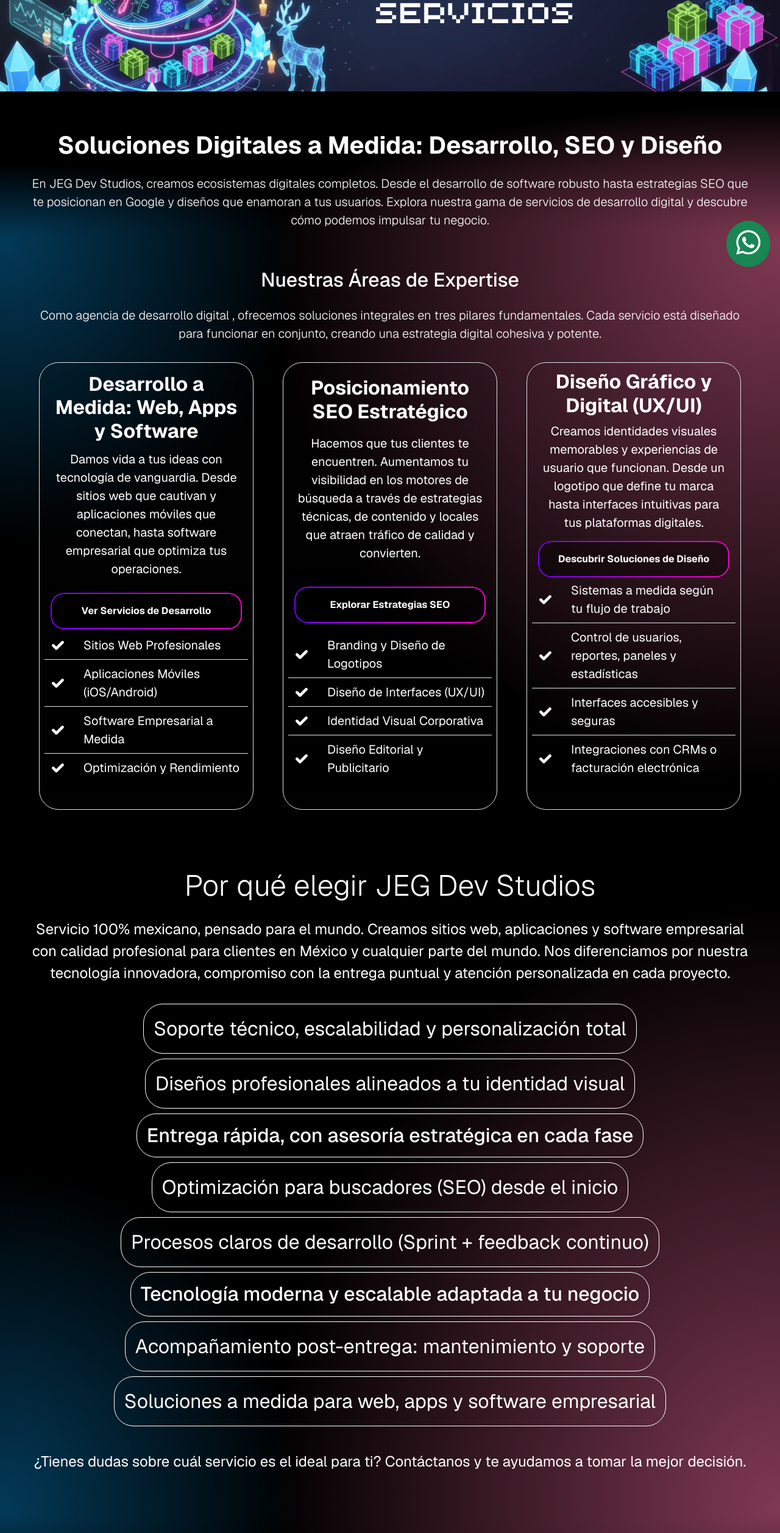
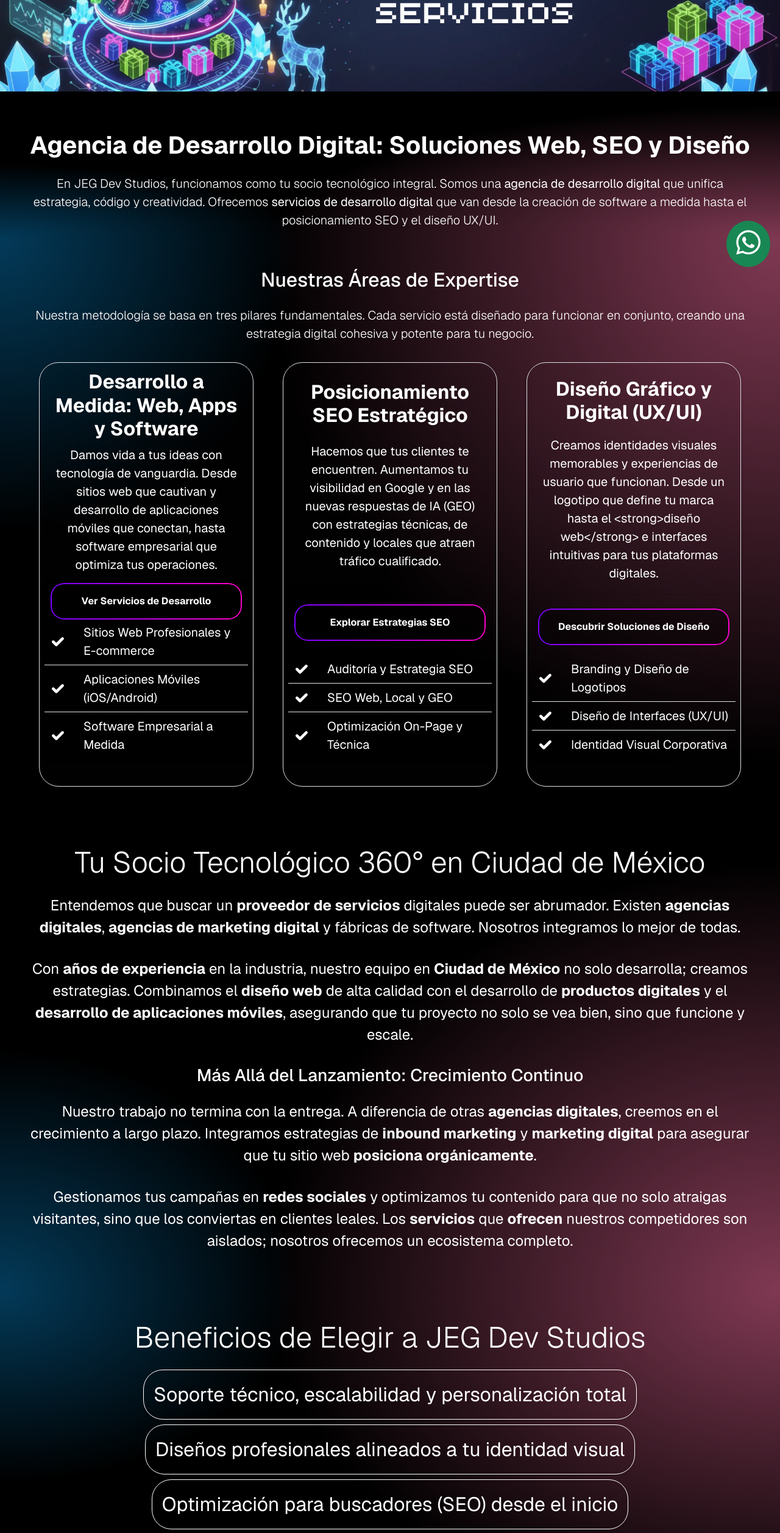
Before and after one commit to JhonnDevJs/jeg-dev-studios-site, a Next.js app: page /servicios in a window 1280 px wide. Shown: the part 234-2748 px from the top of the page at 61% size. Built offline with nearby package versions, Linux system fonts and the light colour scheme.

Commit message:
feat: optimization seo in services page

```diff
--- a/src/app/servicios/ServicesClient.jsx
+++ b/src/app/servicios/ServicesClient.jsx
@@ -30,6 +30,23 @@
 	},
 ];
 
+const services = [
+	{
+		text: "Soporte técnico, escalabilidad y personalización total",
+	},
+	{
+		text: "Diseños profesionales alineados a tu identidad visual",
+	},
+	{
+		text: "Optimización para buscadores (SEO) desde el inicio",
+	},
+	{
+		text: "Procesos claros de desarrollo (Sprint + feedback continuo)",
+	},
+	{
+		text: "Acompañamiento post-entrega: mantenimiento y soporte",
+	},
+];
 export default function ServicesClient() {
 	return (
 		<>
@@ -48,60 +65,57 @@
 			</section>
 			<section className="d-flex flex-column justify-content-center align-items-center text-center text-white w-100 p-xl-5 p-3 pb-xl-0 gap-3 gradient-effect-x">
 				<h1 className="text-center text-white fw-bold mt-3">
-					Soluciones Digitales a Medida: Desarrollo, SEO y Diseño
+					Agencia de Desarrollo Digital: Soluciones Web, SEO y Diseño
 				</h1>
 				<p className="lead text-white text-center">
-					En JEG Dev Studios, creamos ecosistemas digitales completos. Desde el
-					desarrollo de software robusto hasta estrategias SEO que te posicionan
-					en Google y diseños que enamoran a tus usuarios. Explora nuestra gama
-					de servicios de desarrollo digital y descubre cómo podemos impulsar tu
-					negocio.
+					En JEG Dev Studios, funcionamos como tu socio tecnológico integral.
+					Somos una <strong>agencia de desarrollo digital</strong> que unifica
+					estrategia, código y creatividad. Ofrecemos{" "}
+					<strong>servicios de desarrollo digital</strong> que van desde la
+					creación de software a medida hasta el posicionamiento SEO y el diseño
+					UX/UI.
 				</p>
 			</section>
 			<section className="d-flex flex-column justify-content-center align-items-center text-center text-white w-100 p-xl-5 p-3 gap-3 gradient-effect-y">
 				<h2 className="text-center text-white">Nuestras Áreas de Expertise</h2>
 				<p className="lead text-white text-center">
-					Como agencia de desarrollo digital , ofrecemos soluciones integrales
-					en tres pilares fundamentales. Cada servicio está diseñado para
-					funcionar en conjunto, creando una estrategia digital cohesiva y
-					potente.
+					Nuestra metodología se basa en tres pilares fundamentales. Cada
+					servicio está diseñado para funcionar en conjunto, creando una
+					estrategia digital cohesiva y potente para tu negocio.
 				</p>
 				<article className="d-flex flex-column justify-content-center align-items-center w-100 p-0 m-0">
 					<ul className="row row-cols-1 row-cols-sm-3 row-cols-md-5 justify-content-center align-items-startcenter w-100 h-100 gap-5 p-0 m-0">
 						<CardServices
 							title="Desarrollo a Medida: Web, Apps y Software"
-							description="Damos vida a tus ideas con tecnología de vanguardia. Desde sitios web que cautivan y aplicaciones móviles que conectan, hasta software empresarial que optimiza tus operaciones."
+							description="Damos vida a tus ideas con tecnología de vanguardia. Desde sitios web que cautivan y desarrollo de aplicaciones móviles que conectan, hasta software empresarial que optimiza tus operaciones."
 							url="/servicios/desarrollo"
 							buttonLabel="Ver Servicios de Desarrollo"
 							items={[
-								"Sitios Web Profesionales",
+								"Sitios Web Profesionales y E-commerce",
 								"Aplicaciones Móviles (iOS/Android)",
 								"Software Empresarial a Medida",
-								"Optimización y Rendimiento",
 							]}
 						/>
 						<CardServices
 							title="Posicionamiento SEO Estratégico"
-							description="Hacemos que tus clientes te encuentren. Aumentamos tu visibilidad en los motores de búsqueda a través de estrategias técnicas, de contenido y locales que atraen tráfico de calidad y convierten."
+							description="Hacemos que tus clientes te encuentren. Aumentamos tu visibilidad en Google y en las nuevas respuestas de IA (GEO) con estrategias técnicas, de contenido y locales que atraen tráfico cualificado."
 							url="/servicios/seo"
 							buttonLabel="Explorar Estrategias SEO"
+							items={[
+								"Auditoría y Estrategia SEO",
+								"SEO Web, Local y GEO",
+								"Optimización On-Page y Técnica",
+							]}
+						/>
+						<CardServices
+							title="Diseño Gráfico y Digital (UX/UI)"
+							description="Creamos identidades visuales memorables y experiencias de usuario que funcionan. Desde un logotipo que define tu marca hasta el <strong>diseño web</strong> e interfaces intuitivas para tus plataformas digitales."
+							url="/servicios/diseno"
+							buttonLabel="Descubrir Soluciones de Diseño"
 							items={[
 								"Branding y Diseño de Logotipos",
 								"Diseño de Interfaces (UX/UI)",
 								"Identidad Visual Corporativa",
-								"Diseño Editorial y Publicitario",
-							]}
-						/>
-						<CardServices
-							title="Diseño Gráfico y Digital (UX/UI)"
-							description="Creamos identidades visuales memorables y experiencias de usuario que funcionan. Desde un logotipo que define tu marca hasta interfaces intuitivas para tus plataformas digitales."
-							url="/servicios/diseno"
-							buttonLabel="Descubrir Soluciones de Diseño"
-							items={[
-								"Sistemas a medida según tu flujo de trabajo",
-								"Control de usuarios, reportes, paneles y estadísticas",
-								"Interfaces accesibles y seguras",
-								"Integraciones con CRMs o facturación electrónica",
 							]}
 						/>
 					</ul>
@@ -109,63 +123,61 @@
 			</section>
 			<section className="d-flex flex-column justify-content-center align-items-center text-center w-100 gap-3 p-xl-5 p-3 gradient-effect-x">
 				<h2 className="display-5 text-center text-white">
-					Por qué elegir JEG Dev Studios
+					Tu Socio Tecnológico 360° en Ciudad de México
 				</h2>
 				<p className="fs-4 text-center text-white p-0">
-					Servicio 100% mexicano, pensado para el mundo. Creamos sitios web,
-					aplicaciones y software empresarial con calidad profesional para
-					clientes en México y cualquier parte del mundo. Nos diferenciamos por
-					nuestra tecnología innovadora, compromiso con la entrega puntual y
-					atención personalizada en cada proyecto.
+					Entendemos que buscar un <strong>proveedor de servicios</strong>{" "}
+					digitales puede ser abrumador. Existen{" "}
+					<strong>agencias digitales</strong>,{" "}
+					<strong>agencias de marketing digital</strong> y fábricas de software.
+					Nosotros integramos lo mejor de todas.
 				</p>
-				<ul className="d-flex flex-wrap justify-content-center align-items-center w-100 gap-2 p-0 m-0 list-unstyled">
-					<li className="card bg-transparent text-center text-white border border-white rounded-5 shadow-sm p-3">
-						<p className="fs-2 m-0">
-							Soporte técnico, escalabilidad y personalización total
-						</p>
-					</li>
-					<li className="card bg-transparent text-center text-white border border-white rounded-5 shadow-sm p-3">
-						<p className="fs-2 m-0">
-							Diseños profesionales alineados a tu identidad visual
-						</p>
-					</li>
-					<li className="card bg-transparent text-center text-white border border-white rounded-5 shadow-sm p-3">
-						<h3 className="fs-2 m-0">
-							Entrega rápida, con asesoría estratégica en cada fase
-						</h3>
-					</li>
-					<li className="card bg-transparent text-center text-white border border-white rounded-5 shadow-sm p-3">
-						<p className="fs-2 m-0">
-							Optimización para buscadores (SEO) desde el inicio
-						</p>
-					</li>
-					<li className="card bg-transparent text-center text-white border border-white rounded-5 shadow-sm p-3">
-						<p className="fs-2 m-0">
-							Procesos claros de desarrollo (Sprint + feedback continuo)
-						</p>
-					</li>
-					<li className="card bg-transparent text-center text-white border border-white rounded-5 shadow-sm p-3">
-						<h3 className="fs-2 m-0">
-							Tecnología moderna y escalable adaptada a tu negocio
-						</h3>
-					</li>
-					<li className="card bg-transparent text-center text-white border border-white rounded-5 shadow-sm p-3">
-						<p className="fs-2 m-0">
-							Acompañamiento post-entrega: mantenimiento y soporte
-						</p>
-					</li>
-					<li className="card bg-transparent text-center text-white border border-white rounded-5 shadow-sm p-3">
-						<p className="fs-2 m-0">
-							Soluciones a medida para web, apps y software empresarial
-						</p>
-					</li>
-				</ul>
-				<p className="fs-4 text-white text-center mt-4">
-					¿Tienes dudas sobre cuál servicio es el ideal para ti? Contáctanos y
-					te ayudamos a tomar la mejor decisión.
+				<p className="fs-4 text-center text-white p-0">
+					Con <strong>años de experiencia</strong> en la industria, nuestro
+					equipo en <strong>Ciudad de México</strong> no solo desarrolla;
+					creamos estrategias. Combinamos el <strong>diseño web</strong> de alta
+					calidad con el desarrollo de <strong>productos digitales</strong> y el{" "}
+					<strong>desarrollo de aplicaciones móviles</strong>, asegurando que tu
+					proyecto no solo se vea bien, sino que funcione y escale.
+				</p>
+
+				<h3 className="test-center text-white">
+					Más Allá del Lanzamiento: Crecimiento Continuo
+				</h3>
+				<p className="fs-4 text-center text-white p-0">
+					Nuestro trabajo no termina con la entrega. A diferencia de otras{" "}
+					<strong>agencias digitales</strong>, creemos en el crecimiento a largo
+					plazo. Integramos estrategias de <strong>inbound marketing</strong> y{" "}
+					<strong>marketing digital</strong> para asegurar que tu sitio web{" "}
+					<strong>posiciona orgánicamente</strong>.
+				</p>
+				<p className="fs-4 text-center text-white p-0">
+					Gestionamos tus campañas en <strong>redes sociales</strong> y
+					optimizamos tu contenido para que no solo atraigas visitantes, sino
+					que los conviertas en clientes leales. Los <strong>servicios</strong>{" "}
+					que <strong>ofrecen</strong> nuestros competidores son aislados;
+					nosotros ofrecemos un ecosistema completo.
 				</p>
 			</section>
-			<section className="d-flex flex-column justify-content-center align-items-center text-center text-white w-100 p-xl-5 p-3 gap-3 gradient-effect-y">
+			<section className="d-flex flex-column justify-content-center align-items-center text-center w-100 gap-3 p-xl-5 p-3 gradient-effect-y">
+				<h2 className="display-5 text-center text-white">
+					Beneficios de Elegir a JEG Dev Studios
+				</h2>
+				<ul className="d-flex flex-wrap justify-content-center align-items-center w-100 gap-2 p-0 m-0 list-unstyled">
+					{services.map((service, index) => (
+						<li key={index} className="card bg-transparent text-center text-white border border-white rounded-5 shadow-sm p-3">
+							<p className="fs-2 m-0">
+								{service.text}
+							</p>
+						</li>
+					))}
+				</ul>
+			</section>
+			<FAQ
+				faqs={faqs}
+				subtitle="Resuelve tus dudas sobre nuestros paquetes, tecnologías, tiempos de entrega y más."
+			/>
+			<section className="d-flex flex-column justify-content-center align-items-center text-center text-white w-100 p-xl-5 p-3 gap-3">
 				<CTA
 					title={"¿Listo para dar el siguiente paso digital?"}
 					paragraph={
@@ -175,10 +187,6 @@
 					link={"/contacto"}
 				/>
 			</section>
-			<FAQ
-				faqs={faqs}
-				subtitle="Resuelve tus dudas sobre nuestros paquetes, tecnologías, tiempos de entrega y más."
-			/>
 		</>
 	);
 }
--- a/src/app/servicios/page.js
+++ b/src/app/servicios/page.js
@@ -1,14 +1,16 @@
 export const metadata = {
-	title: "Soluciones Digitales: Web, SEO y Diseño | JEG Dev Studios",
+  // TÍTULO MEJORADO: Alineado con SEMrush
+  title: "Agencia de Desarrollo Digital en México | Servicios Web, SEO y Diseño",
+  // DESCRIPCIÓN MEJORADA: Fuerte y clara
   description:
-		"Tu agencia de desarrollo digital. Ofrecemos soluciones integrales en desarrollo web, software, posicionamiento SEO y branding para transformar tu negocio.",
+    "Somos una agencia de desarrollo digital en México. Ofrecemos servicios integrales de desarrollo de software, posicionamiento SEO, GEO y diseño UX/UI. Cotiza tu proyecto.",
   keywords:
-		"servicios desarrollo web México, desarrollo aplicaciones móviles México, software empresarial México, agencia desarrollo digital México, desarrollo web profesional, soluciones digitales empresariales, desarrollo software a medida, apps móviles profesionales, diseño web responsivo, desarrollo tecnológico México",
+    "agencia de desarrollo digital, servicios de desarrollo digital, agencia de software, agencia de seo, agencia de diseño ux ui, soluciones digitales",
   openGraph: {
-		title:
-			"JEG Dev Studios: Soluciones Digitales en Desarrollo Web, SEO y Diseño",
+    // OG MEJORADO
+    title: "JEG Dev Studios | Tu Agencia de Desarrollo Digital en México",
     description:
-			"Tu agencia de desarrollo digital. Ofrecemos soluciones integrales en desarrollo web, software, posicionamiento SEO y branding para transformar tu negocio.",
+      "Ofrecemos servicios integrales de desarrollo web, software, posicionamiento SEO, GEO y diseño UX/UI.",
     url: "https://www.jegdevstudios.com/servicios",
     siteName: "JEG Dev Studios",
     images: [
@@ -16,7 +18,7 @@
         url: "/img-SEO/og-background-servicios.webp",
         width: 1200,
         height: 630,
-				alt: "Servicios de JEG Dev Studios",
+        alt: "Agencia de Desarrollo Digital en México - JEG Dev Studios",
       },
     ],
     locale: "es_MX",
```
Lines whose indentation alone changed are shown as unchanged.
